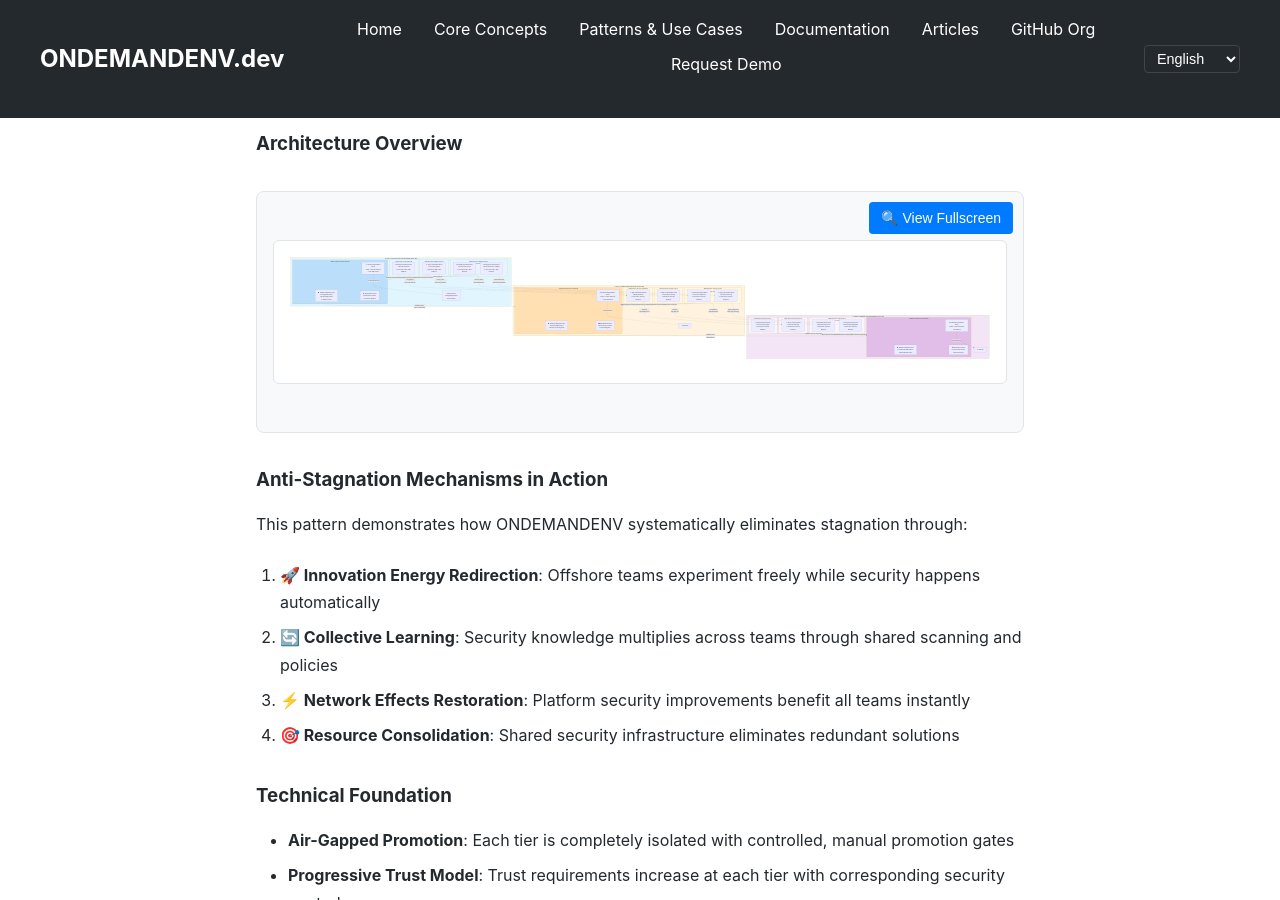
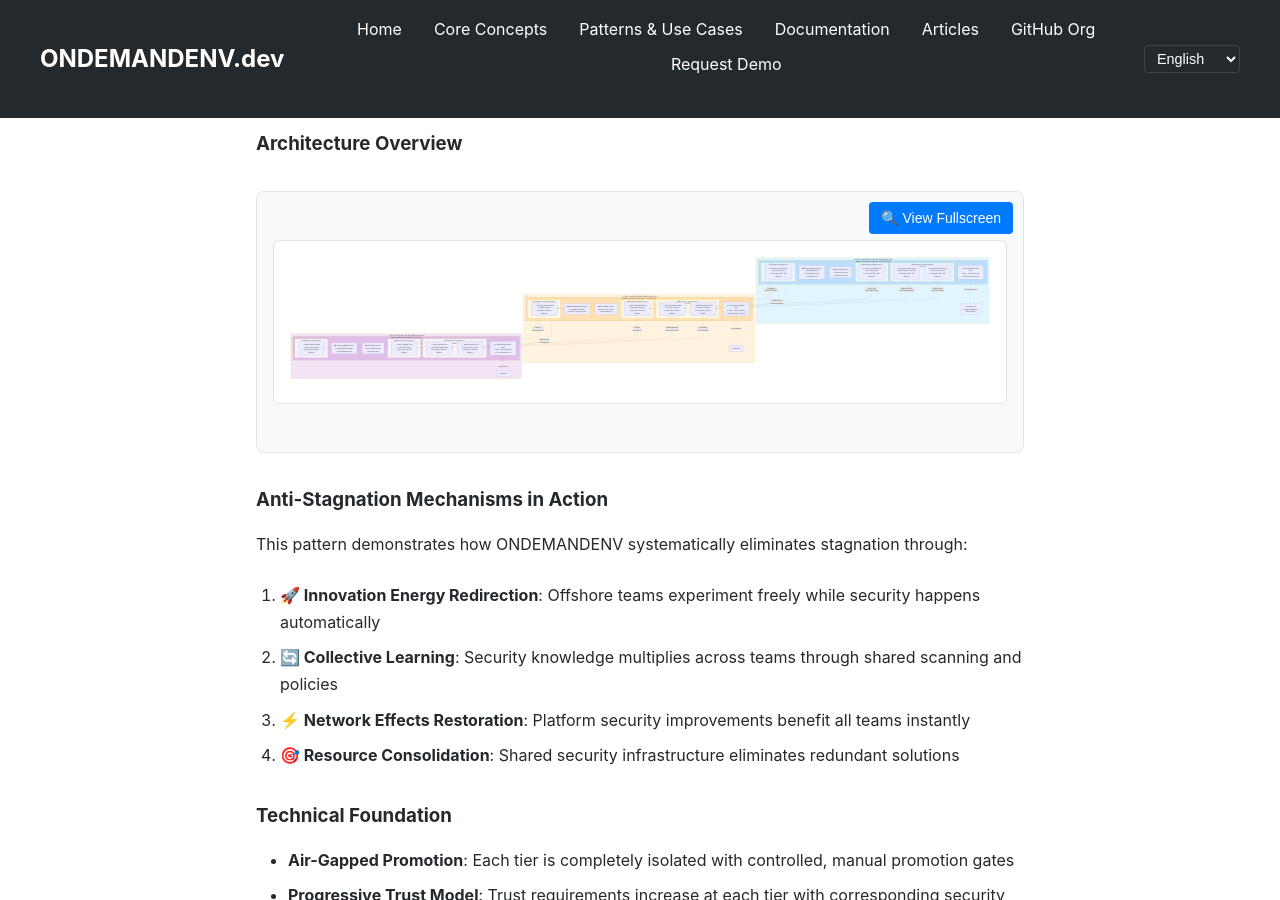
Before and after one commit to ondemandenv/ondemandenv.github.io, a Jekyll site: the page built from articles/isolated-offshore-development-pattern.md, in a window 1280 px wide and 900 px high, scrolled down 1568 px. Built offline with Jekyll 4.4.1, drawn with Linux system fonts in a browser that asks for light colours.

Commit message:
+++++ ++++ ++++ +++

```diff
--- a/articles/isolated-offshore-development-pattern.md
+++ b/articles/isolated-offshore-development-pattern.md
@@ -62,85 +62,70 @@
 <div class="mermaid-diagram mermaid" id="architecture-diagram">
 flowchart TB
     subgraph PublicZone["🌍 TIER 1: INNOVATION LAB NETWORK (Public PKI)"]
-        subgraph InnPlatform["Platform Infrastructure (Shared)"]
+        subgraph InnPlatform["Platform Infrastructure (Shared) - 192.168.0.0/16"]
             InnDB["🗄️ Database Platform Enver<br/>• MongoDB Cluster<br/>• PostgreSQL Cluster<br/>• MySQL Cluster"]
             InnEKS["☸️ EKS Platform Enver<br/>• Kubernetes Cluster<br/>• Container Registry"]
-            InnNet["🌐 Networking Platform Enver<br/>• VPC + Transit Gateway<br/>• 192.168.0.0/16"]
+            InnNet["🌐 Networking Platform Enver<br/>• VPC + Transit Gateway<br/>• Public Internet Access"]
+
+            subgraph InnAcct1["AWS Account: offshore-team-1<br/>192.168.10.0/24"]
+                InnEnv1["🚀 App-A Innovation Enver<br/>• React Frontend + Node.js<br/>• Consumes: DB + EKS Platform"]
+                InnEnv2["🚀 App-B Innovation Enver<br/>• Python ML Service<br/>• Consumes: DB + EKS Platform"]
+            end
+
+            subgraph InnAcct2["AWS Account: offshore-team-2<br/>192.168.20.0/24"]
+                InnEnv3["🚀 App-C Innovation Enver<br/>• Java Spring Boot<br/>• Consumes: DB + EKS Platform"]
+            end
+
+            subgraph InnAcct3["GCP Project: innovation-lab<br/>192.168.30.0/24"]
+                InnEnv4["🚀 App-D Innovation Enver<br/>• Go Microservices<br/>• Consumes: DB + EKS Platform"]
+            end
         end
-
-        subgraph InnAcct1["AWS Account: offshore-team-1<br/>192.168.10.0/24"]
-            InnEnv1["🚀 App-A Innovation Enver<br/>• React Frontend + Node.js<br/>• Consumes: DB + EKS Platform"]
-            InnEnv2["🚀 App-B Innovation Enver<br/>• Python ML Service<br/>• Consumes: DB + EKS Platform"]
-        end
-
-        subgraph InnAcct2["AWS Account: offshore-team-2<br/>192.168.20.0/24"]
-            InnEnv3["🚀 App-C Innovation Enver<br/>• Java Spring Boot<br/>• Consumes: DB + EKS Platform"]
-        end
-
-        subgraph InnAcct3["GCP Project: innovation-lab<br/>192.168.30.0/24"]
-            InnEnv4["🚀 App-D Innovation Enver<br/>• Go Microservices<br/>• Consumes: DB + EKS Platform"]
-        end
-
-        InnEnv1 -.->|"Platform Service Consumer"| InnPlatform
-        InnEnv2 -.->|"Platform Service Consumer"| InnPlatform
-        InnEnv3 -.->|"Platform Service Consumer"| InnPlatform
-        InnEnv4 -.->|"Platform Service Consumer"| InnPlatform
 
         InnNet -.->|"🌐 Internet Access"| Internet["Public Internet<br/>Package Repositories<br/>External APIs"]
     end
 
     subgraph QuarantineZone["🔍 TIER 2: QUARANTINE NETWORK (Hybrid PKI)"]
-        subgraph QuarPlatform["Platform Infrastructure (Shared)"]
+        subgraph QuarPlatform["Platform Infrastructure (Shared) - 172.16.0.0/12"]
             QuarDB["🗄️ Database Platform Enver<br/>• Isolated DB Clusters<br/>• Security Scanning Tools"]
             QuarEKS["☸️ EKS Platform Enver<br/>• Security Scan Cluster<br/>• Internal Registry"]
-            QuarNet["🌐 Networking Platform Enver<br/>• VPC + Transit Gateway<br/>• 172.16.0.0/12"]
+            QuarNet["🌐 Networking Platform Enver<br/>• VPC + Transit Gateway<br/>• Air-Gapped from Internet"]
+
+            subgraph QuarAcct1["AWS Account: security-scan-1<br/>172.16.10.0/24"]
+                QuarEnv1["🛡️ App-A Quarantine Enver<br/>• Security Scanning<br/>• Consumes: Security Platform"]
+                QuarEnv2["🛡️ App-B Quarantine Enver<br/>• License Compliance<br/>• Consumes: Security Platform"]
+            end
+
+            subgraph QuarAcct2["AWS Account: security-scan-2<br/>172.16.20.0/24"]
+                QuarEnv3["🛡️ App-C Quarantine Enver<br/>• Container Scanning<br/>• Consumes: Security Platform"]
+            end
+
+            subgraph QuarAcct3["GCP Project: security-quarantine<br/>172.16.30.0/24"]
+                QuarEnv4["🛡️ App-D Quarantine Enver<br/>• Binary Analysis<br/>• Consumes: Security Platform"]
+            end
         end
-
-        subgraph QuarAcct1["AWS Account: security-scan-1<br/>172.16.10.0/24"]
-            QuarEnv1["🛡️ App-A Quarantine Enver<br/>• Security Scanning<br/>• Consumes: Security Platform"]
-            QuarEnv2["🛡️ App-B Quarantine Enver<br/>• License Compliance<br/>• Consumes: Security Platform"]
-        end
-
-        subgraph QuarAcct2["AWS Account: security-scan-2<br/>172.16.20.0/24"]
-            QuarEnv3["🛡️ App-C Quarantine Enver<br/>• Container Scanning<br/>• Consumes: Security Platform"]
-        end
-
-        subgraph QuarAcct3["GCP Project: security-quarantine<br/>172.16.30.0/24"]
-            QuarEnv4["🛡️ App-D Quarantine Enver<br/>• Binary Analysis<br/>• Consumes: Security Platform"]
-        end
-
-        QuarEnv1 -.->|"Platform Service Consumer"| QuarPlatform
-        QuarEnv2 -.->|"Platform Service Consumer"| QuarPlatform
-        QuarEnv3 -.->|"Platform Service Consumer"| QuarPlatform
-        QuarEnv4 -.->|"Platform Service Consumer"| QuarPlatform
 
         QuarNet -.->|"❌ No Internet"| NoInternet1["❌ Blocked"]
     end
 
     subgraph InternalZone["🔒 TIER 3: INTERNAL POC NETWORK (Private PKI)"]
-        subgraph IntPlatform["Platform Infrastructure (Shared)"]
+        subgraph IntPlatform["Platform Infrastructure (Shared) - 10.0.0.0/8"]
             IntDB["🗄️ Database Platform Enver<br/>• Private PKI DB Clusters<br/>• VPC Endpoints Only"]
             IntEKS["☸️ EKS Platform Enver<br/>• Internal POC Cluster<br/>• Private Registry"]
-            IntNet["🌐 Networking Platform Enver<br/>• VPC + Transit Gateway<br/>• 10.0.0.0/8"]
+            IntNet["🌐 Networking Platform Enver<br/>• VPC + Transit Gateway<br/>• Zero Internet Access"]
+
+            subgraph IntAcct1["AWS Account: internal-poc-1<br/>10.1.0.0/24"]
+                IntEnv1["⚙️ App-A Internal Enver<br/>• Private PKI Application<br/>• Consumes: Internal Platform"]
+                IntEnv2["⚙️ App-B Internal Enver<br/>• Zero Internet Access<br/>• Consumes: Internal Platform"]
+            end
+
+            subgraph IntAcct2["AWS Account: internal-poc-2<br/>10.2.0.0/24"]
+                IntEnv3["⚙️ App-C Internal Enver<br/>• Internal POC App<br/>• Consumes: Internal Platform"]
+            end
+
+            subgraph IntAcct3["GCP Project: internal-secure<br/>10.3.0.0/24"]
+                IntEnv4["⚙️ App-D Internal Enver<br/>• Secure Internal App<br/>• Consumes: Internal Platform"]
+            end
         end
-
-        subgraph IntAcct1["AWS Account: internal-poc-1<br/>10.1.0.0/24"]
-            IntEnv1["⚙️ App-A Internal Enver<br/>• Private PKI Application<br/>• Consumes: Internal Platform"]
-            IntEnv2["⚙️ App-B Internal Enver<br/>• Zero Internet Access<br/>• Consumes: Internal Platform"]
-        end
-
-        subgraph IntAcct2["AWS Account: internal-poc-2<br/>10.2.0.0/24"]
-            IntEnv3["⚙️ App-C Internal Enver<br/>• Internal POC App<br/>• Consumes: Internal Platform"]
-        end
-
-        subgraph IntAcct3["GCP Project: internal-secure<br/>10.3.0.0/24"]
-            IntEnv4["⚙️ App-D Internal Enver<br/>• Secure Internal App<br/>• Consumes: Internal Platform"]
-        end
-
-        IntEnv1 -.->|"Platform Service Consumer"| IntPlatform
-        IntEnv2 -.->|"Platform Service Consumer"| IntPlatform
-        IntEnv3 -.->|"Platform Service Consumer"| IntPlatform
-        IntEnv4 -.->|"Platform Service Consumer"| IntPlatform
 
         IntNet -.->|"❌ No Internet"| NoInternet2["❌ Blocked"]
     end
```
